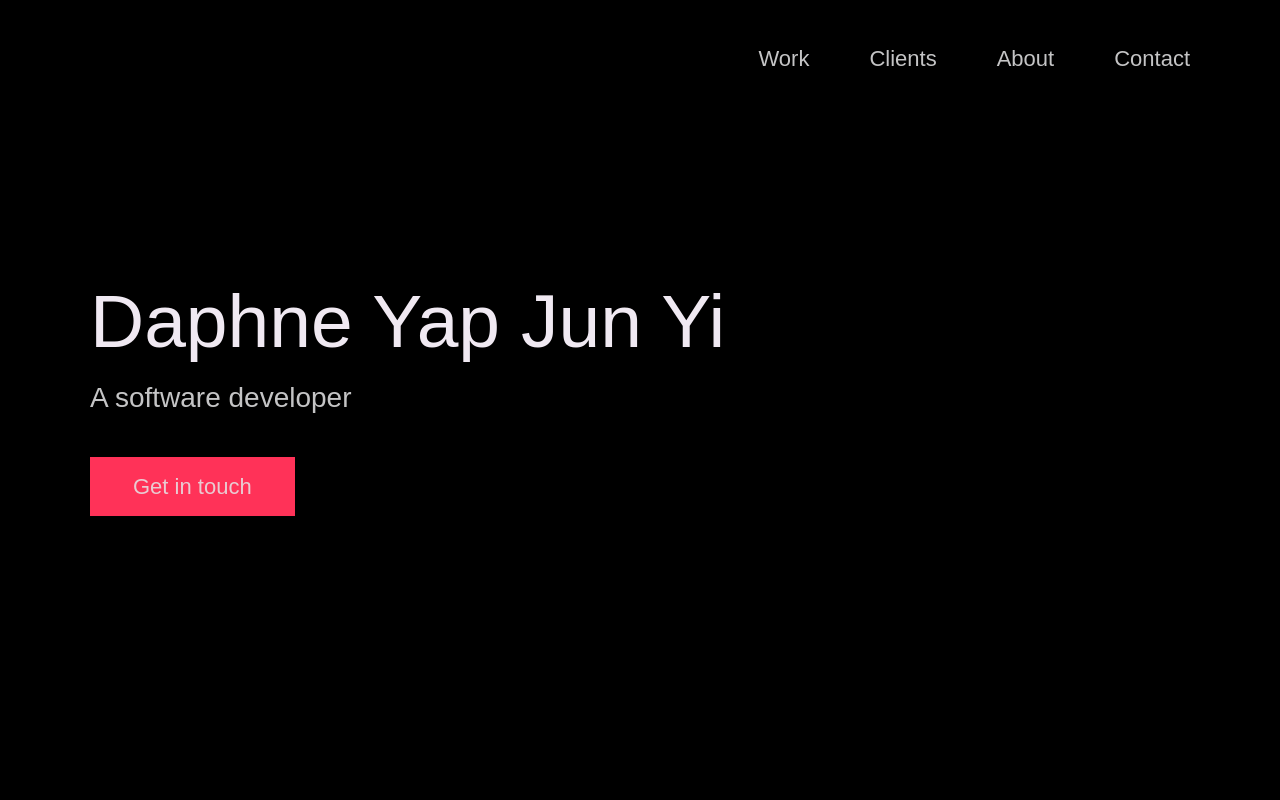
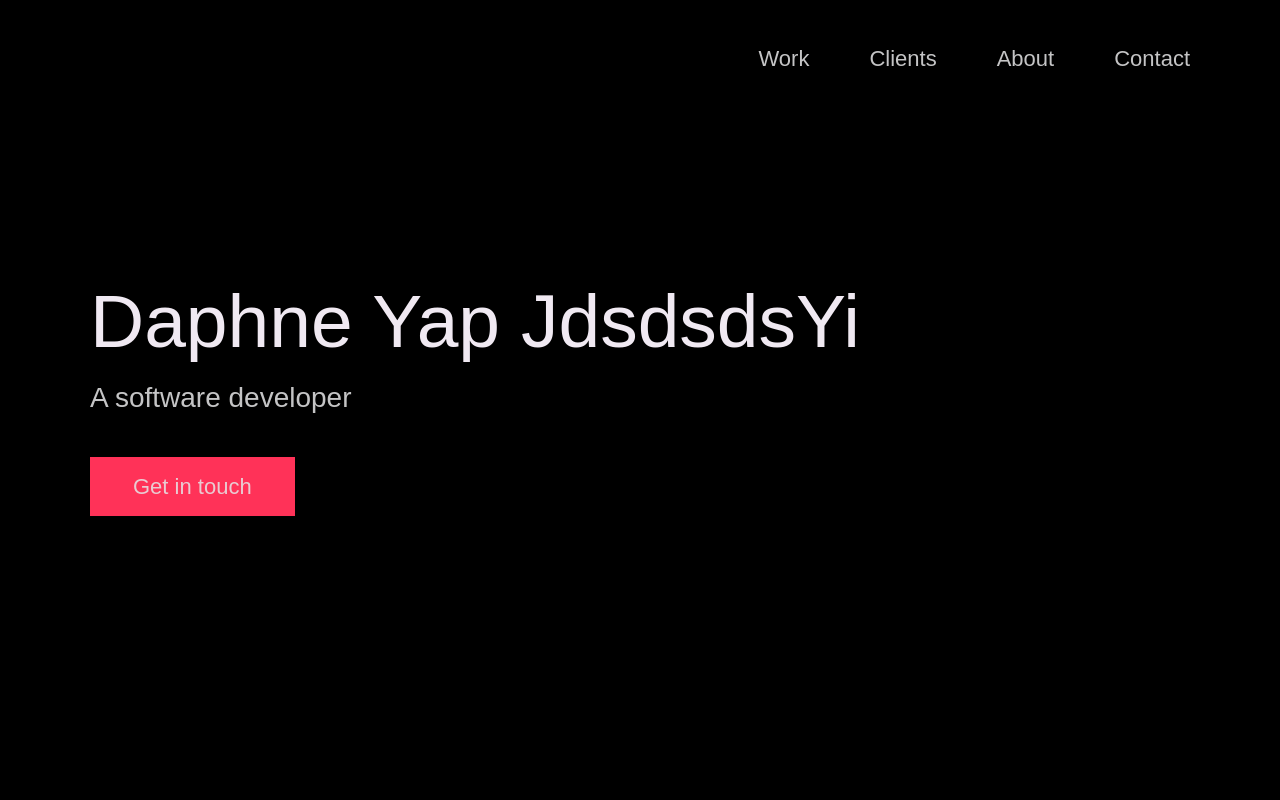
Before and after one commit to yapjun/portfolio, a plain HTML site: page index.html in a window 1280 px wide. Shown: the top 800 px of the page. Drawn offline with Linux system fonts and the light colour scheme; a script that the page names is missing; a web font is replaced by a local one.

Commit message:
Update index.html

```diff
--- a/index.html
+++ b/index.html
@@ -40,7 +40,7 @@
       <div class="header__text">
         <h1 class="heading-primary">
           <!-- Replace the following name with your name -->
-          <span>Daphne Yap Jun Yi</span>
+          <span>Daphne Yap JdsdsdsYi</span>
         </h1>
         <!-- Put a small paragraph about yourself -->
         <p>A software developer</p>
```
